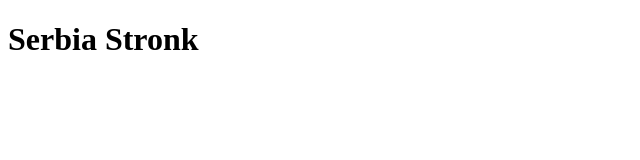
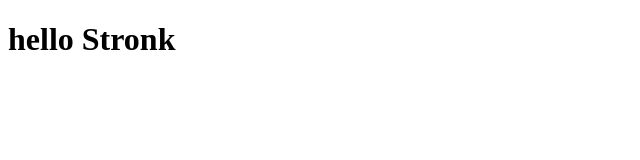
Before and after one commit to Zekeexd/HelloWeb, a plain HTML site: page Index.html in a window 1280 px wide. Shown: the whole page, without its empty margins (0-640 px from the left). Drawn offline with Linux system fonts and the light colour scheme.

Commit message:
Update Index.html

```diff
--- a/Index.html
+++ b/Index.html
@@ -6,7 +6,7 @@
   </head>
   <body>
 
-  <h1>Serbia <strong>Stronk</strong></h1>
+  <h1>hello <strong>Stronk</strong></h1>
 
   </body>
 </html>
```
